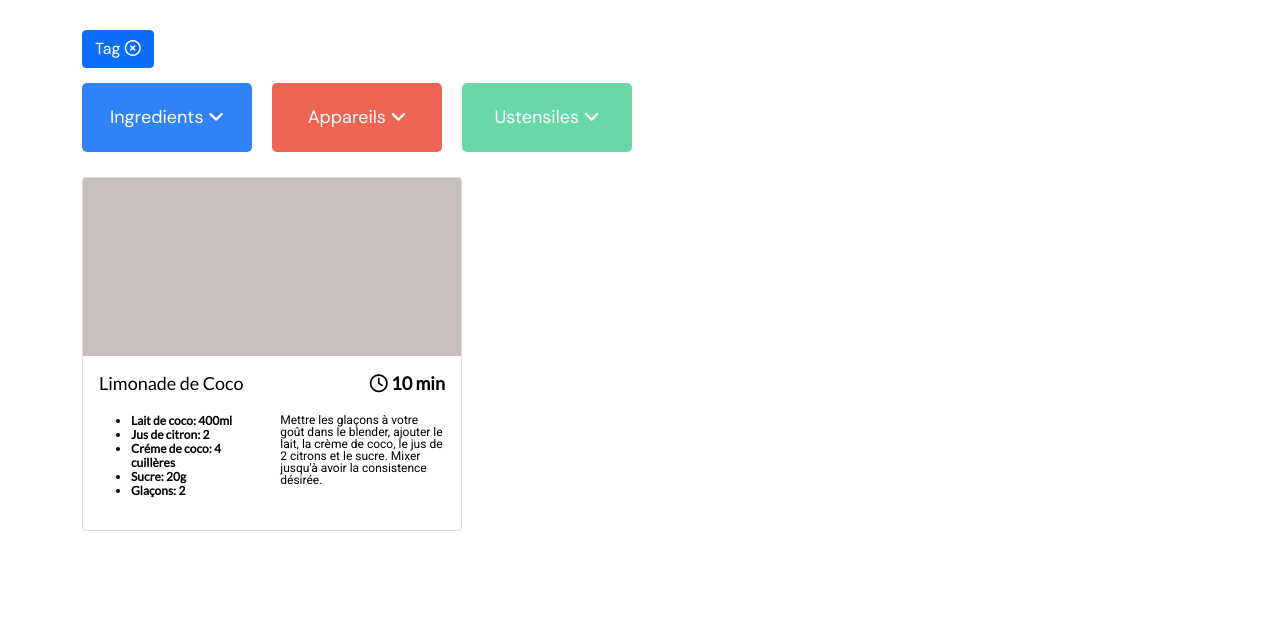
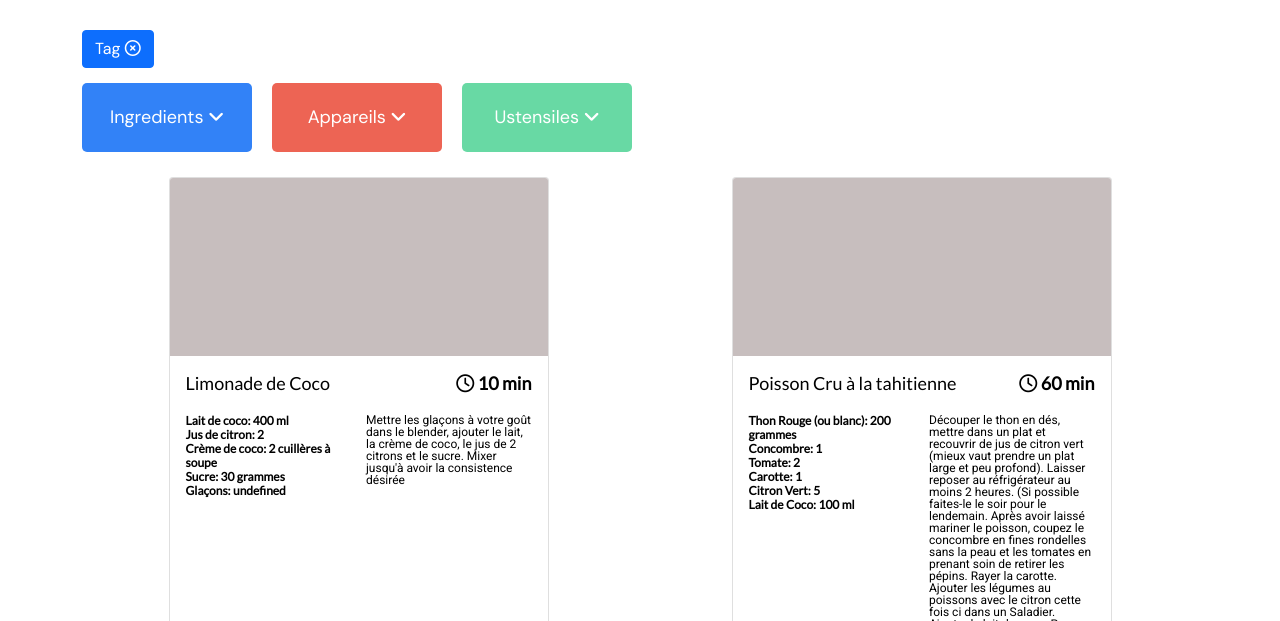
Before and after one commit to tetyanachouteau/front-end-search-engine-kitchen, a plain HTML site: page index.html in a window 1280 px wide. Shown: the part 179-800 px from the top of the page. Drawn offline with nearby package versions, Linux system fonts and the light colour scheme.

Commit message:
Récupère les recettes et les affiche

```diff
--- a/css/index.css
+++ b/css/index.css
@@ -34,7 +34,7 @@ form i {
     right: 20px;
 }
 
-#tags{
+#tags {
     margin-top: 33px;
 }
 
@@ -58,7 +58,9 @@ form i {
 #recettes {
     display: flex;
     flex-direction: row;
-    justify-content: space-between;
+    justify-content: space-around;
+    flex-wrap: wrap;
+    gap: 10px;
 }
 
 .title {
@@ -101,6 +103,8 @@ form i {
     line-height: 14px;
     color: #000000;
     flex-basis: 50%;
+    list-style-type: none;
+    padding-left: 0;
 }
 
 .cardDescription {
--- a/data/plats.json
+++ b/data/plats.json
@@ -1,4 +1,4 @@
-const recipes = [
+[
     {
         "id": 1,
         "name" : "Limonade de Coco",
--- a/index.html
+++ b/index.html
@@ -69,7 +69,7 @@
         </div>
     </div>
     <div id="recettes" class="container">
-        <div class="card recipe">
+        <!--div class="card recipe">
             <div class="card-img-top gray">
             </div>
             <div class="card-body">
@@ -89,7 +89,7 @@
                     </p>
                 </div>
             </div>
-        </div>
+        </div-->
     </div>
     <script src="https://kit.fontawesome.com/29bf3dd069.js" crossorigin="anonymous"></script>
     <script src="https://cdn.jsdelivr.net/npm/bootstrap@5.1.3/dist/js/bootstrap.bundle.min.js"
--- a/js/index.js
+++ b/js/index.js
@@ -30,9 +30,75 @@ dropinput.forEach(el => {
     })
     // quand on perd le focus on cache la div
     // click sur un "option" ou click hors de la div
-    el.addEventListener("blur",(e) => {
+    el.addEventListener("blur", (e) => {
         const input = e.currentTarget;
         const div = input.parentNode;
-        div.style.display="none";
+        div.style.display = "none";
     })
 })
+
+async function getData() {
+    let recettes = [];
+
+    await fetch('data/plats.json')
+        .then(function (response) {
+            console.log(response)
+            return response.json();
+        })
+        .then(function (json) {
+            recettes = json;
+        });
+
+    displayRecette(recettes);
+}
+
+function displayRecette(recettes){
+    const recettesDiv = document.querySelector("#recettes");
+
+    // on vide la div de recettes
+    recettes.innerHtml = "";
+
+    recettes.forEach(recette => {
+        const divCard = document.createElement("div");
+        divCard.setAttribute("class","card recipe");
+        const divCardImg = document.createElement("div");
+        divCardImg.setAttribute("class","card-img-top gray");
+        divCard.appendChild(divCardImg);
+        const divCardBody = document.createElement("div");
+        divCardBody.setAttribute("class","card-body");
+        const divCardHeader = document.createElement("div")
+        divCardHeader.setAttribute("class","cardHeader");
+        const spanTitle = document.createElement("span");
+        spanTitle.setAttribute("class","title");
+        spanTitle.textContent = recette.name;
+        const spanTime = document.createElement("span");
+        spanTime.setAttribute("class","time");
+        const icon = document.createElement("i");
+        icon.setAttribute("class","fa-regular fa-clock");
+        spanTime.textContent = " " + recette.time + " min";
+        spanTime.prepend(icon);
+        divCardHeader.appendChild(spanTitle);
+        divCardHeader.appendChild(spanTime);
+        divCardBody.appendChild(divCardHeader);
+        const divCardContent = document.createElement("div");
+        divCardContent.setAttribute("class","cardContent");
+        const ul = document.createElement("ul");
+        ul.setAttribute("class","cardIngredients");
+        recette.ingredients.forEach(ingredient => {
+            const li = document.createElement("li");
+            li.textContent = ingredient.ingredient + ": " + ingredient.quantity + (ingredient.unit ? " " + ingredient.unit : "");
+            ul.appendChild(li);
+        })
+        divCardContent.appendChild(ul);
+        const cardDescription = document.createElement("p");
+        cardDescription.setAttribute("class","cardDescription");
+        cardDescription.textContent = recette.description;
+        divCardContent.appendChild(cardDescription);
+        divCardBody.appendChild(divCardContent);
+        divCard.appendChild(divCardBody);
+
+        recettesDiv.appendChild(divCard);
+    })
+}
+
+getData();
```
